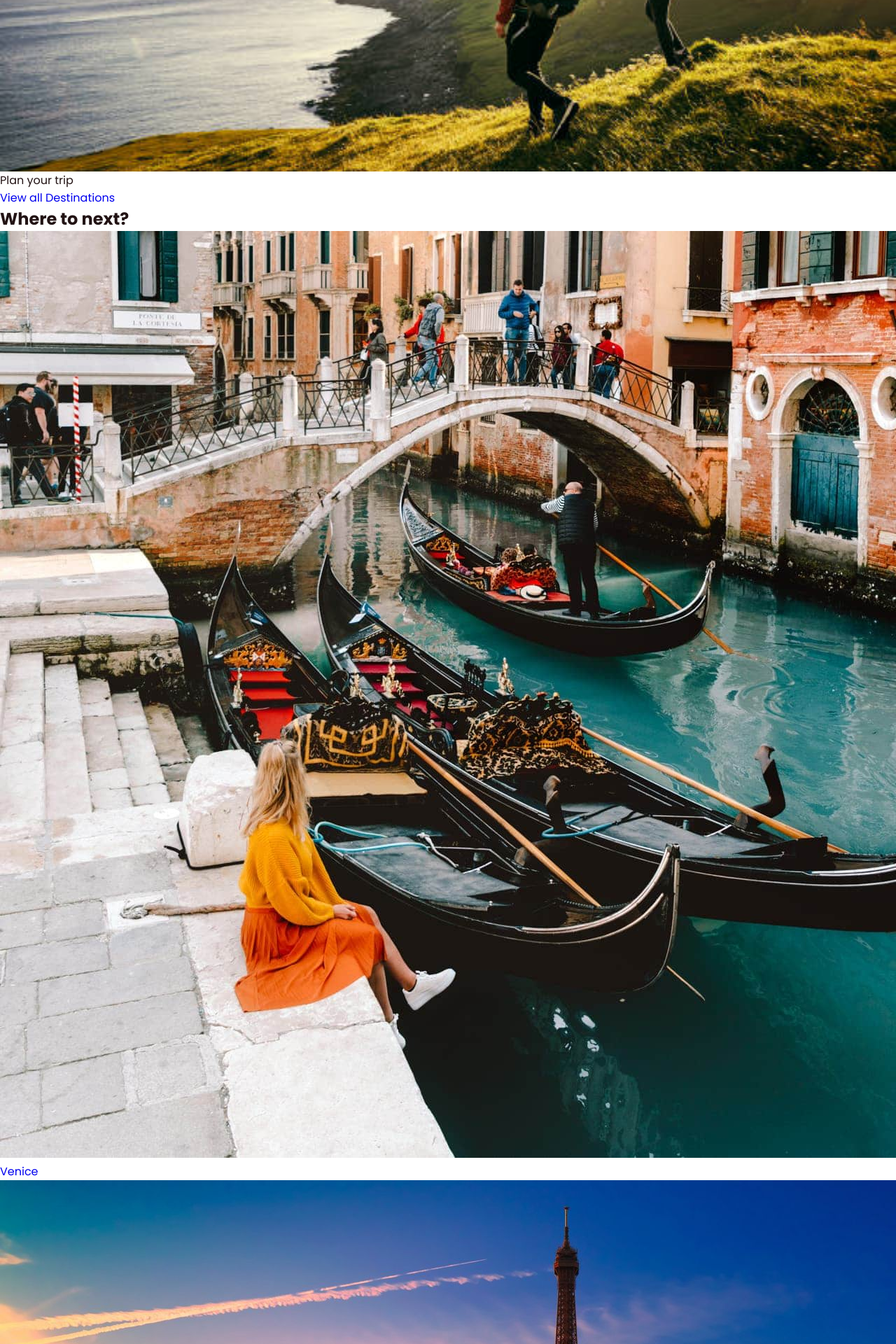
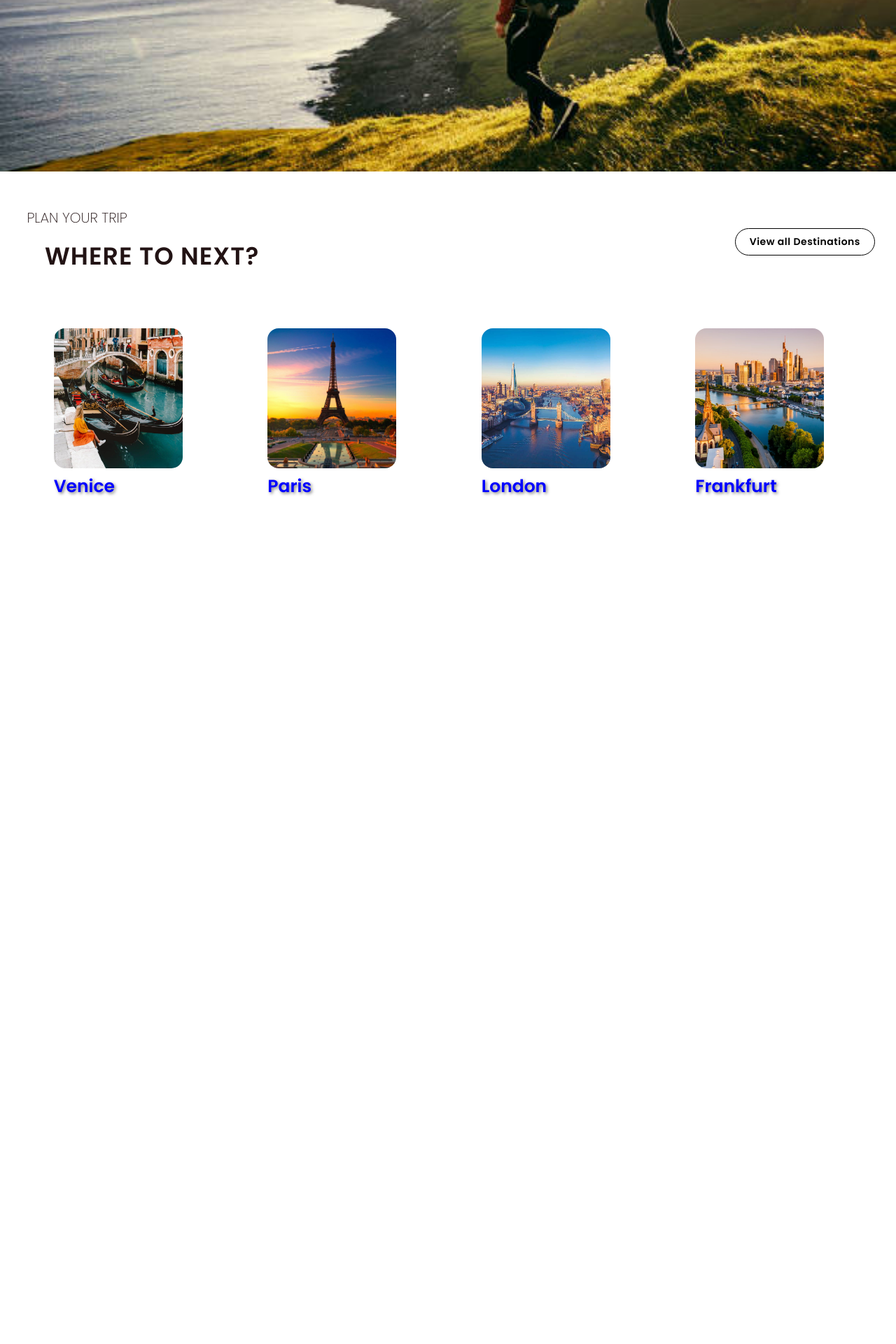
Before and after one commit to eniisthaqii/Tourism-Webpage, a PHP site: page /home.html in a window 1280 px wide; the page is wider, and only the part inside the window is pictured. Shown: the part 570-2490 px from the top of that part at 70% size. After the commit the page ends 1278 px from the top of that part, so only its background shows below. Run offline with PHP 8.4, Linux system fonts and the light colour scheme.

Commit message:
style.css (update)

```diff
--- a/CSS/style.css
+++ b/CSS/style.css
@@ -106,3 +106,101 @@ main{
     max-height: 90.5vh;
     object-fit: cover;
 }
+
+
+/* --------------------------------------------------- */
+
+.container{
+    width: 100%;
+    margin: 0;
+
+}
+
+.container h2{
+    font-size: 35px;
+    font-weight: 600;
+    letter-spacing: 1px;
+    margin: 5%;
+    margin-top: 1%;
+    text-transform: uppercase;
+}
+
+.txt{
+    font-size: 20px;
+    font-weight: 200;
+    text-transform: uppercase;
+    margin: 4% 3% 0 3%;
+}
+#Dest-homelink{
+    float: right;
+    margin-right: 30px;
+    padding: 8px 20px;
+    border: 1px solid black;
+    border-radius: 9999px;
+    font-size: 14px;
+    font-weight: 600;
+    color: black;
+    letter-spacing: 0.5px;
+     transition: .1s ease;
+ }
+ #Dest-homelink:hover {
+     border-color: black;
+     background-color: blue;
+     color: #fff;
+     font-size: 14px;
+     font-weight: 600;
+ }
+
+ #Dest-homelink:active {
+     transform: translateY(-8px);
+     box-shadow: none;
+ }
+
+.img-list {
+    display: flex;
+    flex-wrap: nowrap;
+    margin: 6%;
+    justify-content: space-between;
+}
+
+.img-list li .articles{
+    flex: 0 0 auto;
+    width: 200px;
+    height: 200px;
+    margin-right: 10px;
+    padding-right: 16px;
+}
+.img-list li p{
+    font-size: 25px;
+    font-weight: 600;
+    text-align: justify;
+    text-shadow: 2px 2px 4px rgba(0, 0, 0, 0.5);
+    color: blue;
+}
+
+.img-list img {
+    width: 100%;
+    height: 100%;
+    object-fit: cover;
+    border-radius: 16px;
+
+}
+.articles:hover{
+    transform: scale(1.1);
+}
+.articles:active{
+    transform: translate(0, 5px);
+}
+.img-list li p:hover{
+    text-decoration: underline;
+}
+
+
+/* .bw {
+    filter: grayscale(100%);
+    transition: filter 0.1s;
+}
+
+.bw:hover {
+    filter: grayscale(0%);
+} */
```
